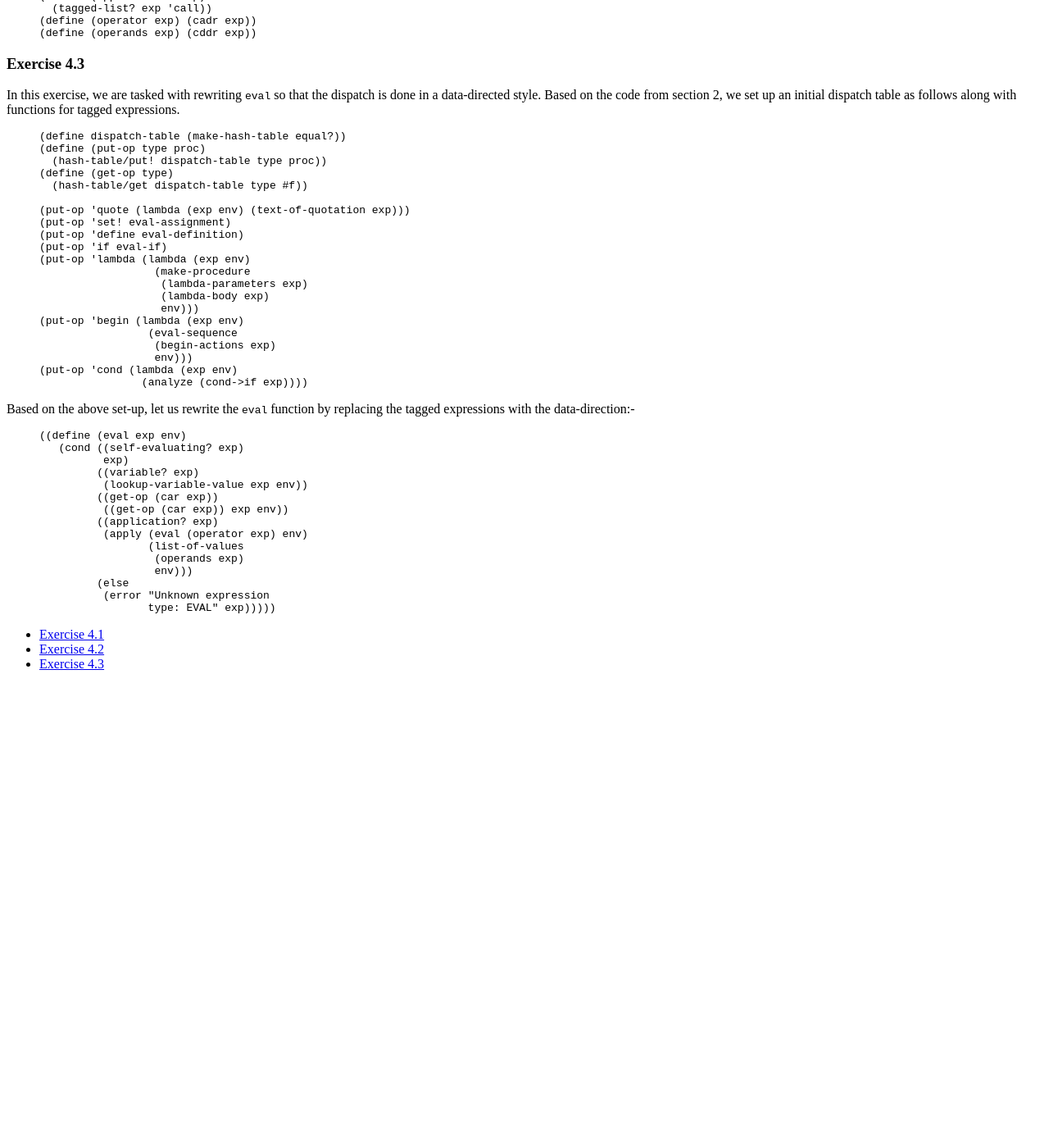
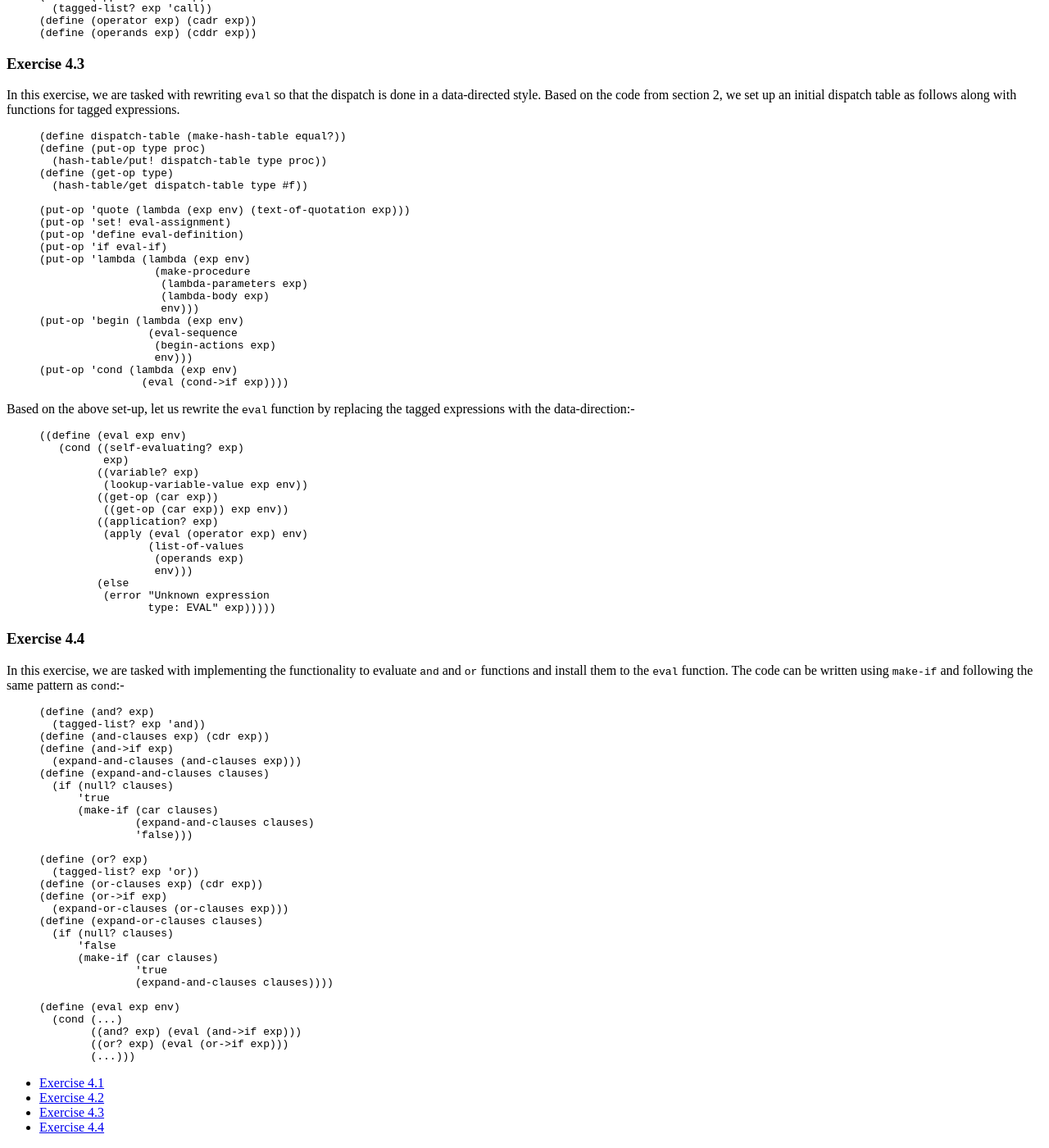
Before and after one commit to mohanrajendran/mohanrajendran.github.io, a Jekyll site: the page built from _sicp/Soultion4_1.md, in a window 1280 px wide and 1400 px high, scrolled down 967 px. Shown: the whole window at 82% size. Built offline with Jekyll 4.4.1, drawn with Linux system fonts in a browser that asks for light colours; nearby versions of some CDN libraries; before the commit the page ends 1802 px from its top, so only the background shows below that.

Commit message:
Finished exercise 4.4

```diff
--- a/_sicp/Soultion4_1.md
+++ b/_sicp/Soultion4_1.md
@@ -2,11 +2,12 @@
 layout: spiedpage
 order: 28
 title: Section 4.1 solutions
-exercises: '4.1 - 4.3'
+exercises: '4.1 - 4.4'
 submenu:
   - { hook: "Exercise4_1", title: "Exercise 4.1" }
   - { hook: "Exercise4_2", title: "Exercise 4.2" }
   - { hook: "Exercise4_3", title: "Exercise 4.3" }
+  - { hook: "Exercise4_4", title: "Exercise 4.4" }
 ---
 
 ### Exercise 4.1<a id="Exercise4_1">&nbsp;</a>
@@ -87,7 +88,7 @@ In this exercise, we are tasked with rewriting `eval` so that the dispatch is do
                   (begin-actions exp)
                   env)))
 (put-op 'cond (lambda (exp env)
-                (analyze (cond->if exp))))
+                (eval (cond->if exp))))
 {% endhighlight %}
 
 Based on the above set-up, let us rewrite the `eval` function by replacing the tagged expressions with the data-direction:-
@@ -109,3 +110,39 @@ Based on the above set-up, let us rewrite the `eval` function by replacing the t
           (error "Unknown expression
                  type: EVAL" exp)))))
 {% endhighlight %}
+
+### Exercise 4.4<a id="Exercise4_4">&nbsp;</a>
+
+In this exercise, we are tasked with implementing the functionality to evaluate `and` and `or` functions and install them to the `eval` function. The code can be written using `make-if` and following the same pattern as `cond`:-
+
+{% highlight scheme %}
+(define (and? exp)
+  (tagged-list? exp 'and))
+(define (and-clauses exp) (cdr exp))
+(define (and->if exp)
+  (expand-and-clauses (and-clauses exp)))
+(define (expand-and-clauses clauses)
+  (if (null? clauses)
+      'true
+      (make-if (car clauses)
+               (expand-and-clauses clauses)
+               'false)))
+
+(define (or? exp)
+  (tagged-list? exp 'or))
+(define (or-clauses exp) (cdr exp))
+(define (or->if exp)
+  (expand-or-clauses (or-clauses exp)))
+(define (expand-or-clauses clauses)
+  (if (null? clauses)
+      'false
+      (make-if (car clauses)
+               'true
+               (expand-and-clauses clauses))))
+
+(define (eval exp env)
+  (cond (...)
+        ((and? exp) (eval (and->if exp)))
+        ((or? exp) (eval (or->if exp)))
+        (...)))
+{% endhighlight %}
```
